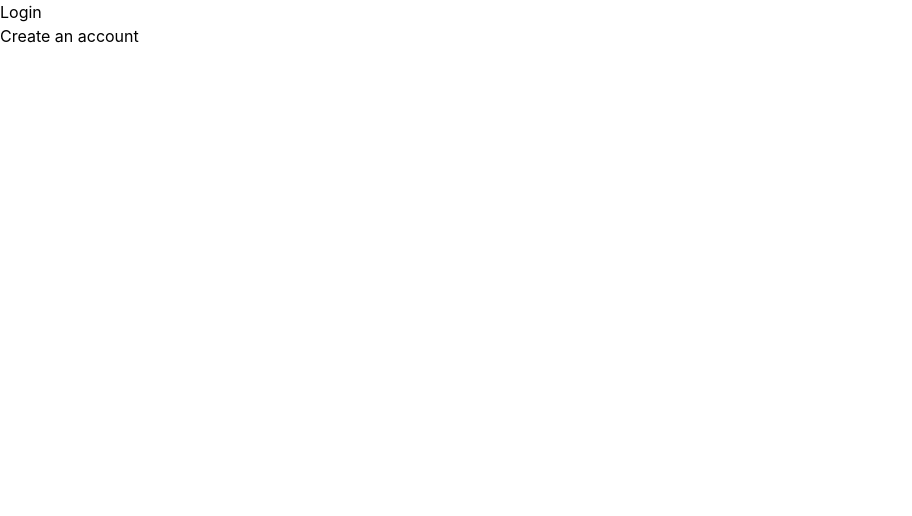
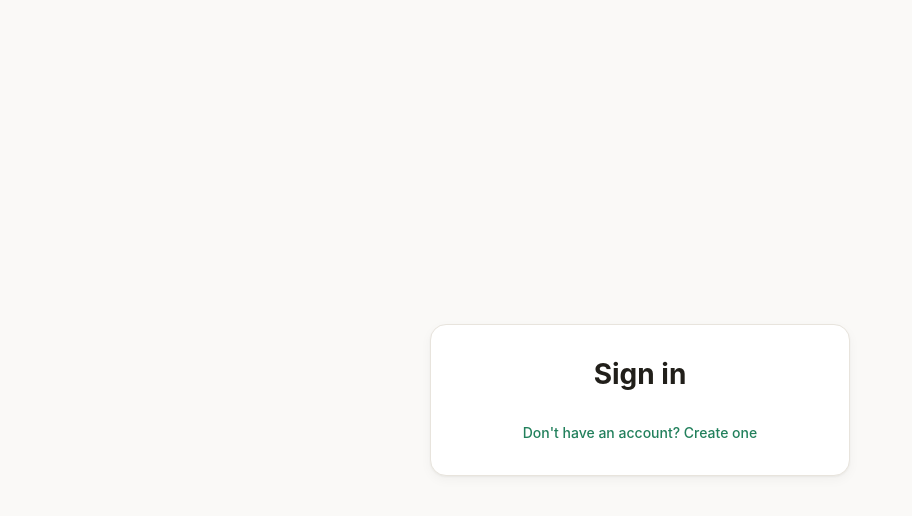
Before and after one commit to Adolfo2231/Billax_2.0, a React (Vite) app in the folder frontend/: page /login in a window 1280 px wide. Shown: the top 516 px of the page, without its empty margins (0-912 px from the left). Built offline with nearby package versions, Linux system fonts and the light colour scheme.

Commit message:
feat(auth): add login page structure

```diff
--- a/frontend/src/pages/LoginPage.tsx
+++ b/frontend/src/pages/LoginPage.tsx
@@ -1,5 +1,7 @@
 import { useEffect, useState } from 'react'
-import { Link, useLocation, useNavigate } from 'react-router'
+import { useLocation, useNavigate } from 'react-router'
+import { AuthCard } from '../components/auth/AuthCard'
+import { AuthLink } from '../components/auth/AuthLink'
 import { Alert } from '../components/ui/Alert'
 
 export function LoginPage() {
@@ -23,14 +25,15 @@ export function LoginPage() {
     }, [navigate, registered])
 
     return (
-        <main>
-            <h1>Login</h1>
+        <AuthCard title="Sign in">
             {showRegistrationSuccess ? (
                 <Alert variant="success">
                     Account created. Sign in to continue.
                 </Alert>
             ) : null}
-            <Link to="/register">Create an account</Link>
-        </main>
+            <AuthLink to="/register">
+                Don't have an account? Create one
+            </AuthLink>
+        </AuthCard>
     )
 }
```
